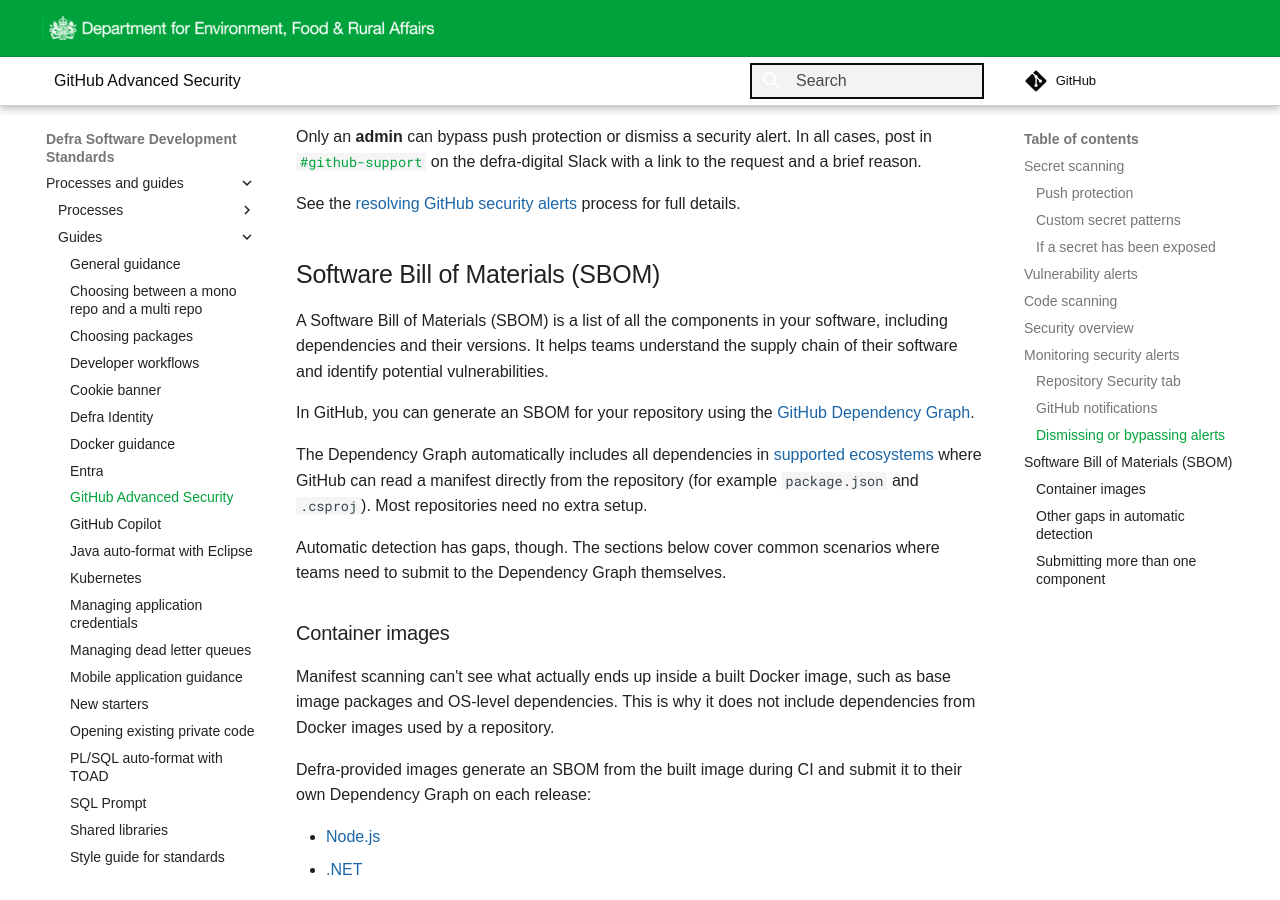
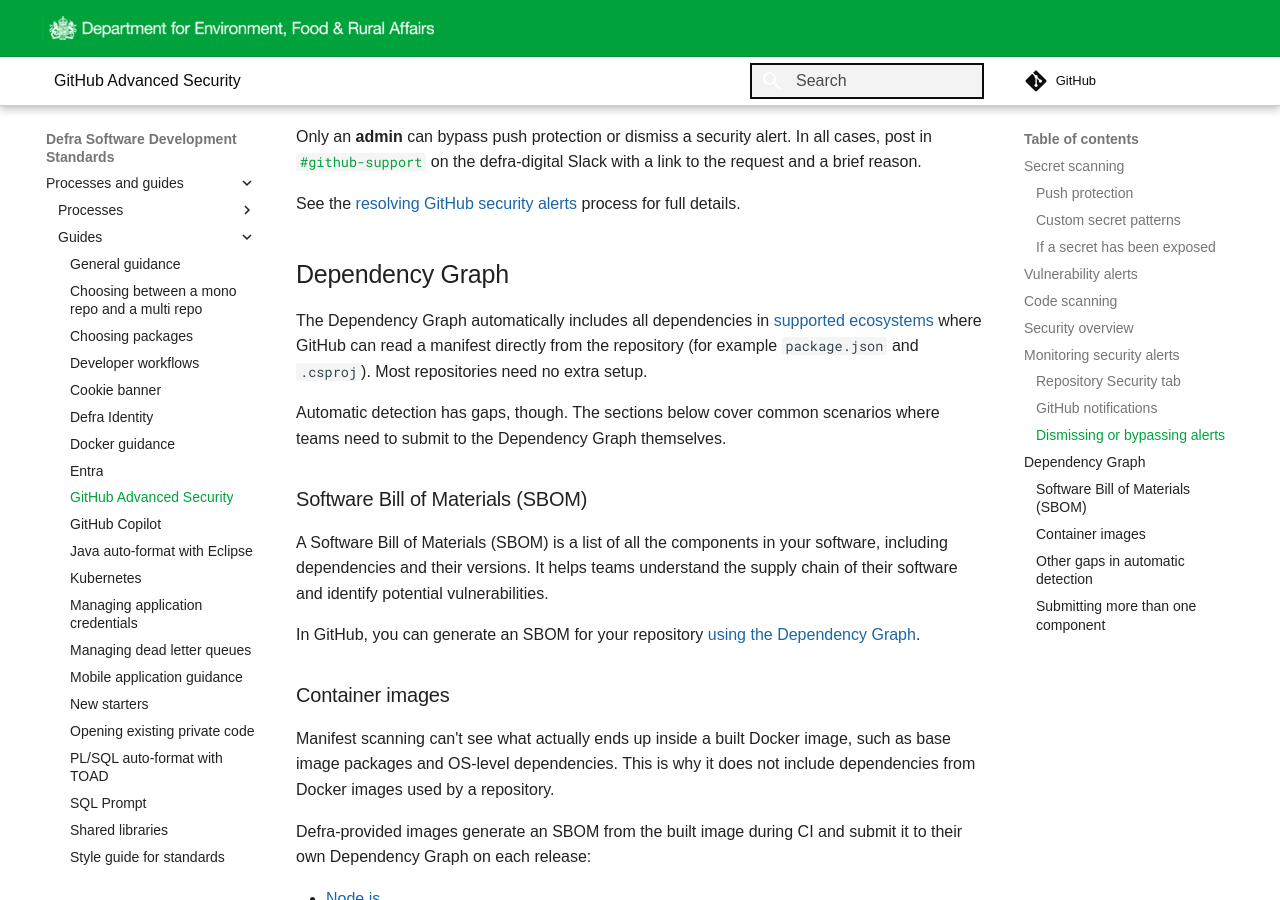
Before and after one commit to DEFRA/software-development-standards, an MkDocs documentation site: the page built from docs/guides/github_advanced_security.md, in a window 1280 px wide and 900 px high, scrolled down 3270 px. Built offline with MkDocs 1.6.1 and Material for MkDocs 9.7.7, drawn with Linux system fonts in a browser that asks for light colours; some web fonts are replaced; comment, search, counter and statistics services are not loaded.

Commit message:
Rename section

```diff
--- a/docs/guides/github_advanced_security.md
+++ b/docs/guides/github_advanced_security.md
@@ -102,15 +102,17 @@ Only an **admin** can bypass push protection or dismiss a security alert. In all
 
 See the [resolving GitHub security alerts](../processes/github_security_alerts.md) process for full details.
 
-## Software Bill of Materials (SBOM)
-
-A Software Bill of Materials (SBOM) is a list of all the components in your software, including dependencies and their versions. It helps teams understand the supply chain of their software and identify potential vulnerabilities.
-
-In GitHub, you can generate an SBOM for your repository using the [GitHub Dependency Graph](https://docs.github.com/en/code-security/how-tos/secure-your-supply-chain/establish-provenance-and-integrity/export-dependencies-as-sbom).
+## Dependency Graph
 
 The Dependency Graph automatically includes all dependencies in [supported ecosystems](https://docs.github.com/en/code-security/reference/supply-chain-security/dependency-graph-supported-package-ecosystems) where GitHub can read a manifest directly from the repository (for example `package.json` and `.csproj`). Most repositories need no extra setup.
 
 Automatic detection has gaps, though. The sections below cover common scenarios where teams need to submit to the Dependency Graph themselves.
+
+### Software Bill of Materials (SBOM)
+
+A Software Bill of Materials (SBOM) is a list of all the components in your software, including dependencies and their versions. It helps teams understand the supply chain of their software and identify potential vulnerabilities.
+
+In GitHub, you can generate an SBOM for your repository [using the Dependency Graph](https://docs.github.com/en/code-security/how-tos/secure-your-supply-chain/establish-provenance-and-integrity/export-dependencies-as-sbom).
 
 ### Container images
 
```
